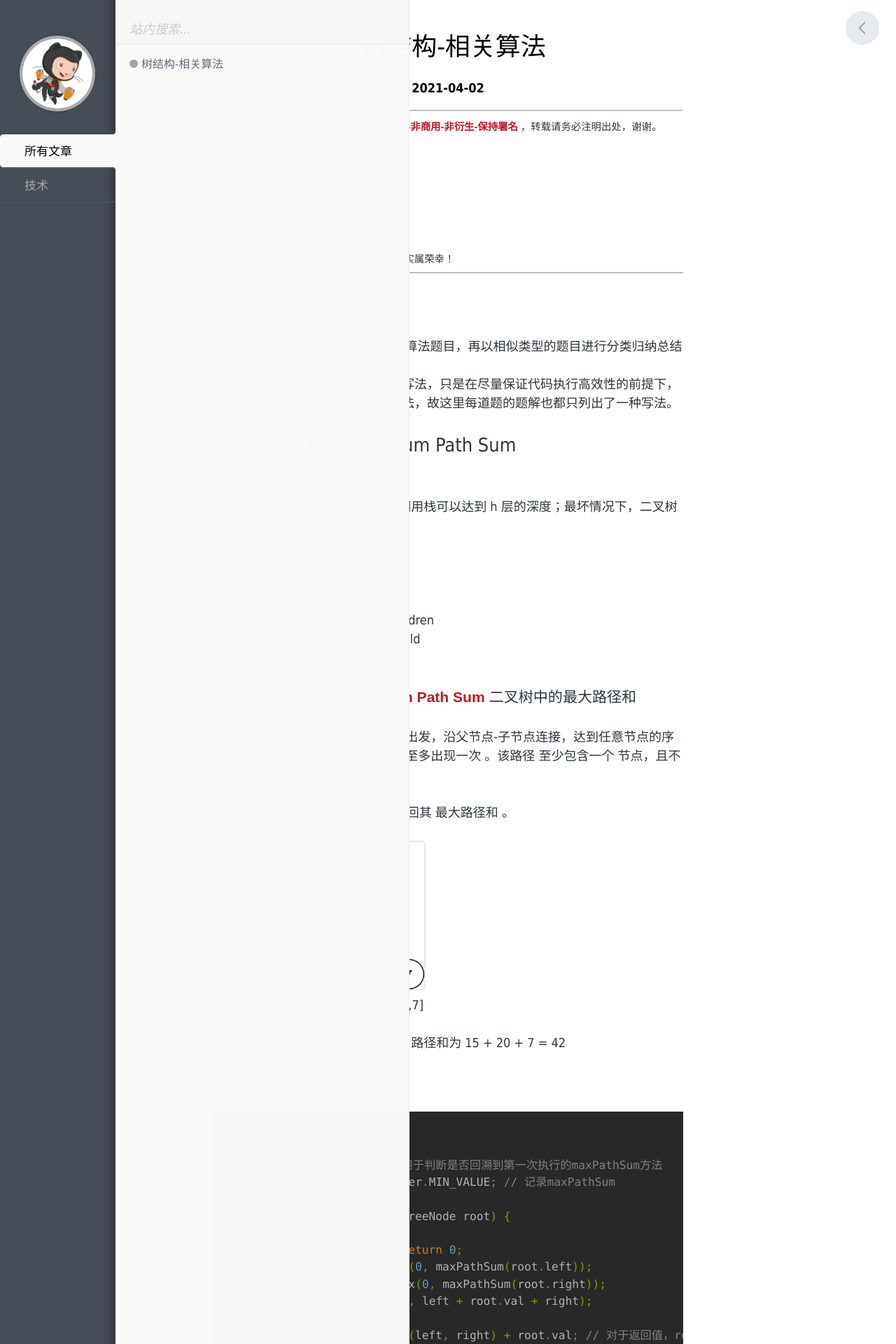
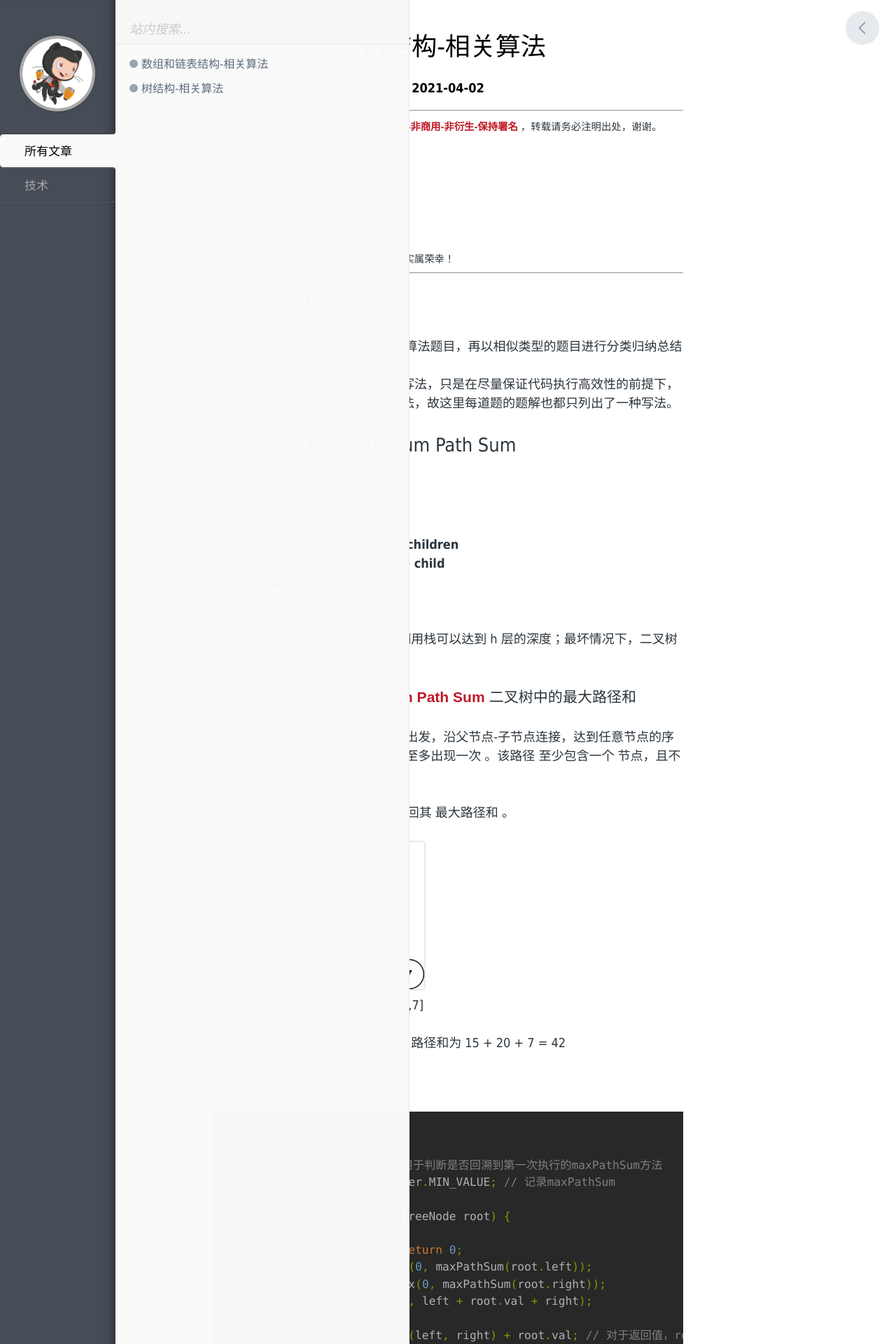
Before and after one commit to YuJie2020/yujie2020.github.io, a Jekyll site: the page built from _posts/技术/2021-04-02-tree-algorithm.md, in a window 1280 px wide. Shown: the top 1920 px of the page at 70% size. Built offline with Jekyll 4.4.1, drawn with Linux system fonts in a browser that asks for light colours; comment, search, counter and statistics services are not loaded; some of the changed lines change nothing that is shown; some of the changed text lies outside the part shown.

Commit message:
upload array-and-list-blog

````diff
--- a/_posts/技术/2021-04-02-tree-algorithm.md
+++ b/_posts/技术/2021-04-02-tree-algorithm.md
@@ -10,15 +10,15 @@
 并非每道题目的解法都是它的最优写法，只是在尽量保证代码执行高效性的前提下，为了归纳总结便于记忆而给定的解法，故这里每道题的题解也都只列出了一种写法。
 
 ## Ⅰ Binary Tree Maximum Path Sum
+对于递归用函数：
+
+- **root must be used**
+- **update ans, can use both children**
+- **return value with only one child**
+- **后序遍历**
+
 时间复杂度：O(n)	n - 节点数
 空间复杂度：O(h)	h - 层数（递归调用栈可以达到 h 层的深度；最坏情况下，二叉树的高度等于二叉树中的节点个数）
-
-对于递归用函数：
-
-- root must be used
-- update ans, can use both children
-- return value with only one child
-- 后序遍历
 
 ### 124. [Binary Tree Maximum Path Sum](https://leetcode-cn.com/problems/binary-tree-maximum-path-sum/) 二叉树中的最大路径和
 
@@ -148,7 +148,7 @@
 
 ## Ⅱ Construct Binary Tree from Preorder and Inorder Traversal
 
-使用分治法的思想：将原问题拆解成若干个与原问题结构相同但规模更小的子问题，待子问题解决以后，原问题就得以解决。
+使用**分治法**的思想：将原问题拆解成若干个与原问题结构相同但规模更小的子问题，待子问题解决以后，原问题就得以解决。
 时间复杂度：O(n)，其中 n 是树中的节点个数。
 空间复杂度：O(n)，需要使用 O(n) 的空间存储哈希表，以及 O(h)（其中 h 是树的高度）的空间表示递归时栈空间。这里 h < n，所以总空间复杂度为 O(n)。
 
--- /dev/null
+++ b/_posts/技术/2021-04-06-array-and-list.md
@@ -0,0 +1,138 @@
+---
+layout: post
+title: 数组和链表结构-相关算法
+description: 抽出LeetCode题库中数组和链表结构相关的算法题目，再以相似类型的题目进行分类归纳总结题解。
+category: 技术
+---
+
+## introduction
+抽出LeetCode题库中数组和链表结构相关的算法题目，再以相似类型的题目进行分类归纳总结题解。
+并非每道题目的解法都是它的最优写法，只是在尽量保证代码执行高效性的前提下，为了归纳总结便于记忆而给定的解法，故这里每道题的题解也都只列出了一种写法。
+
+## Ⅰ Move Zeroes
+使用**双指针**的思路，指针k（慢指针）用于替换元素，指针i（快指针）用于遍历序列。定义两个指针 slow 和 fast 分别为慢指针和快指针，其中慢指针表示处理出的数组的长度，快指针表示已经检查过的数组的长度，即 nums[fast] 表示待检查的第一个元素，nums[slow−1] 或 nums[slow] 为上一个应该被保留的元素所移动到的指定位置。
+
+时间复杂度：O(n)	n - 序列长度
+空间复杂度：O(1)	没有创建新的序列，只需要常数空间存放若干变量
+
+### 283. [Move Zeroes](https://leetcode-cn.com/problems/move-zeroes/) 移动零
+
+给定一个数组 `nums`，编写一个函数将所有 `0` 移动到数组的末尾，同时保持非零元素的相对顺序。
+示例：
+输入：[0,1,0,3,12]
+输出：[1,3,12,0,0]
+
+题解：
+
+```java
+class Solution {
+    public void moveZeroes(int[] nums) {
+        int k = 0; // nums数组中[0, ..., k)的元素均为非0元素
+        for (int i = 0; i < nums.length; i++) {
+            if (nums[i] != 0) {
+                if (i == k) { // 用于优化数组前几个元素都为非0的情况
+                    k++;
+                } else {
+                    nums[k++] = nums[i];
+                    nums[i] = 0;
+                }
+            }
+        }
+    }
+}
+```
+
+tips：
+
+- i是否等于k的判断要写在判断当前元素是否不为0之后，否则每次进入循环体i总等于k；
+- 对于i不等于k的情况，就不需要交换i和k索引处元素，直接将k处元素赋值i处元素的值并将i处元素置0即可。
+
+### 27. [Remove Element](https://leetcode-cn.com/problems/remove-element/) 移除元素
+
+给你一个数组 `nums` 和一个值 `val`，你需要 **[原地](https://baike.baidu.com/item/原地算法)** 移除所有数值等于 `val` 的元素，并返回移除后数组的新长度。元素的顺序可以改变，你不需要考虑数组中超出新长度后面的元素。
+示例：
+输入：nums = [0,1,2,2,3,0,4,2], val = 2
+输出：5, nums = [0,1,4,0,3]
+
+题解：
+
+```java
+class Solution {
+    public int removeElement(int[] nums, int val) {
+        int k = 0; // nums数组中[0, ..., k)的元素均为非val元素
+        for (int i = 0; i < nums.length; i++) {
+            if (nums[i] != val) {
+                if (k == i) { // 用于优化数组前几个元素都为非val的情况
+                    k++;
+                } else {
+                    nums[k++] = nums[i];
+                }
+            }
+        }
+        return k;
+    }
+}
+```
+
+### 26. [Remove Duplicates from Sorted Array](https://leetcode-cn.com/problems/remove-duplicates-from-sorted-array/) 删除有序数组中的重复项
+
+给你一个有序数组 `nums` ，请你**[ 原地](http://baike.baidu.com/item/原地算法)** 删除重复出现的元素，使每个元素只出现一次，返回删除后数组的新长度。不需要考虑数组中超出新长度后面的元素。
+示例：
+输入：nums = [0,0,1,1,1,2,2,3,3,4]
+输出：5, nums = [0,1,2,3,4]
+
+题解：
+
+```java
+class Solution {
+    public int removeDuplicates(int[] nums) {
+        int k = 0; // nums数组中[0, ..., k]的元素均为非重复元素
+        for (int i = 1; i < nums.length; i++) {
+            if (nums[k] != nums[i]) { // nums已按升序排列，双指针指向的元素值不同时k就需要递增
+                if (i - k > 1) { // 用于优化数组前几个元素都不重复的情况，防止自身给自身赋值
+                    nums[++k] = nums[i];
+                } else {
+                    k++;
+                }
+            }
+        }
+        return k + 1;
+    }
+}
+```
+
+tips：
+
+- 这里思路需要转换一下，遍历从索引1开始。
+
+### 80. [Remove Duplicates from Sorted Array II](https://leetcode-cn.com/problems/remove-duplicates-from-sorted-array-ii/) 删除有序数组中的重复项 II
+
+给你一个有序数组 `nums` ，请你**[ 原地](http://baike.baidu.com/item/原地算法)** 删除重复出现的元素，使每个元素最多出现两次，返回删除后数组的新长度。不需要考虑数组中超出新长度后面的元素。
+示例：
+输入：nums = [0,0,1,1,1,1,2,3,3]
+输出：7, nums = [0,0,1,1,2,3,3]
+
+思路：
+因为相同元素最多出现两次而非一次，所以需要检查上上个应该被保留的元素nums[slow−2] 是否和当前待检查元素 nums[fast] 相同。当且仅当 nums[slow - 2] = nums[fast] 时，当前待检查元素 nums[fast] 不应该被保留（因为此时必然有 nums[slow - 2] = nums[slow - 1] = nums[fast]）。
+
+题解：
+
+```java
+class Solution {
+    public int removeDuplicates(int[] nums) {
+        if (nums.length <= 2) return nums.length;
+        int k = 2; // nums数组中[0, ..., k)的元素中重复元素最多出现两次
+        for (int i = 2; i < nums.length; i++) {
+            if (nums[k - 2] != nums[i]){
+                nums[k++] = nums[i];
+            }
+        }
+        return k;
+    }
+}
+```
+
+tips：
+
+- 这里思路需要转换一下，快慢指针都从索引2开始；
+- 数组的前两个数必然可以被保留，因此对于长度不超过 2 的数组无需进行任何处理。
````
